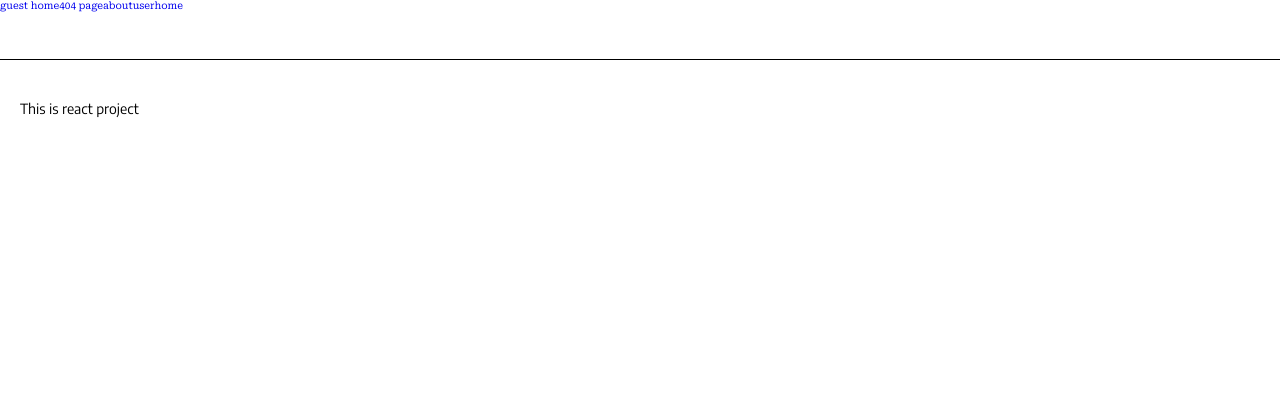
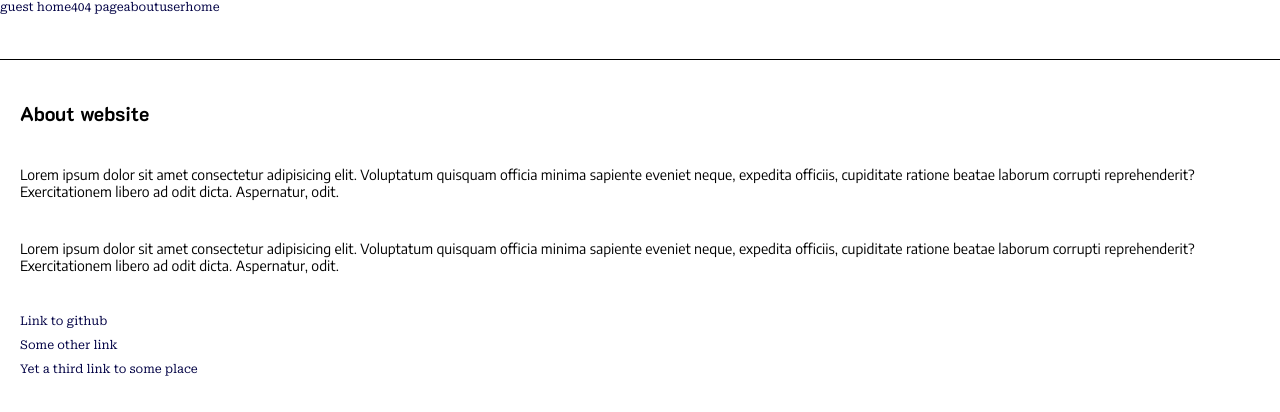
Before and after one commit to Laufox/quizify, a React (Vite) app: page /about in a window 1280 px wide. Shown: the top 412 px of the page. Built offline with nearby package versions, Linux system fonts and the light colour scheme.

Commit message:
Implements about and 404 page

```diff
--- a/src/assets/scss/App.scss
+++ b/src/assets/scss/App.scss
@@ -31,9 +31,12 @@ p, span {
     font-size: 1.4rem;
 }
 
-a, button {
+a, button, .link {
     font-family: 'Roboto Serif', 'Times New Roman', Times, serif;
+    font-size: 1.2rem;
     text-decoration: none;
+    color: #000044;
+    cursor: pointer;
 }
 
 .btn {
@@ -58,3 +61,10 @@ a, button {
     flex-flow: column;
     gap: 4rem;
 }
+
+.link-collection {
+    display: flex;
+    flex-flow: column;
+    align-items: flex-start;
+    gap: 1rem;
+}
--- a/src/pages/AboutPage.tsx
+++ b/src/pages/AboutPage.tsx
@@ -1,6 +1,18 @@
 const AboutPage = () => {
     return (
-        <p>This is react project</p>
+        <div className="page-container">
+            <h1>About website</h1>
+
+            <p>Lorem ipsum dolor sit amet consectetur adipisicing elit. Voluptatum quisquam officia minima sapiente eveniet neque, expedita officiis, cupiditate ratione beatae laborum corrupti reprehenderit? Exercitationem libero ad odit dicta. Aspernatur, odit.</p>
+
+            <p>Lorem ipsum dolor sit amet consectetur adipisicing elit. Voluptatum quisquam officia minima sapiente eveniet neque, expedita officiis, cupiditate ratione beatae laborum corrupti reprehenderit? Exercitationem libero ad odit dicta. Aspernatur, odit.</p>
+
+            <div className="link-collection">
+                <a href="https://www.google.com/">Link to github</a>
+                <a href="">Some other link</a>
+                <a href="">Yet a third link to some place</a>
+            </div>
+        </div>
     )
 }
 
--- a/src/pages/NotFoundPage.tsx
+++ b/src/pages/NotFoundPage.tsx
@@ -1,6 +1,22 @@
+import { Link, useNavigate } from "react-router-dom"
+
 const NotFoundPage = () => {
+
+    const navigate = useNavigate()
+
     return (
-        <p>This page was not found</p>
+        <div className="page-container">
+            <h1>404 Page not found</h1>
+            <p>The web address you entered is not a page on this website. If it worked before, it seems to have been removed or changed. Make sure to check your spelling.</p>
+
+            <h2>Hese is some pages that do exists</h2>
+
+            <div className="link-collection">
+                <Link to='/'>Go to homepage</Link>
+                <Link to='/quizlist'>Go to quiz list</Link>
+                <p className="link" onClick={()=>{navigate(-1)}}>Go back to previous page</p>
+            </div>
+        </div>
     )
 }
 
```
